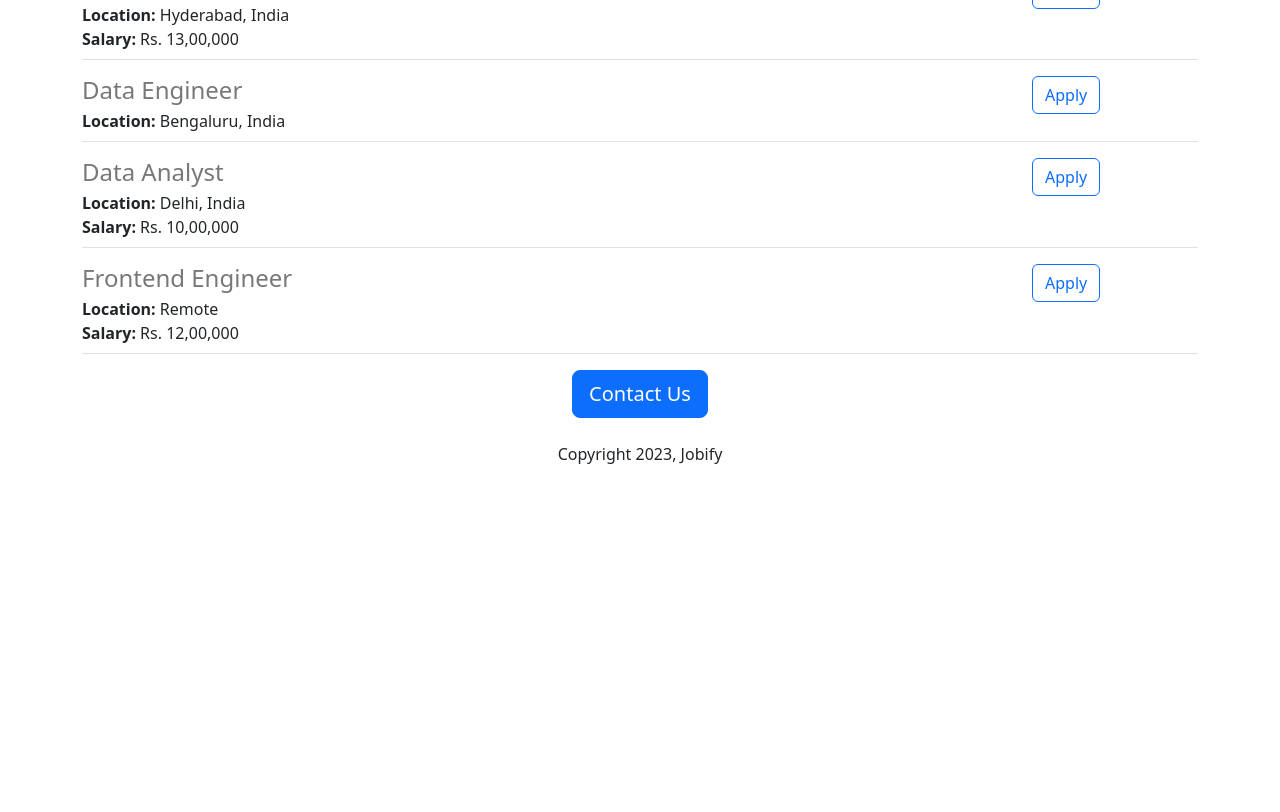
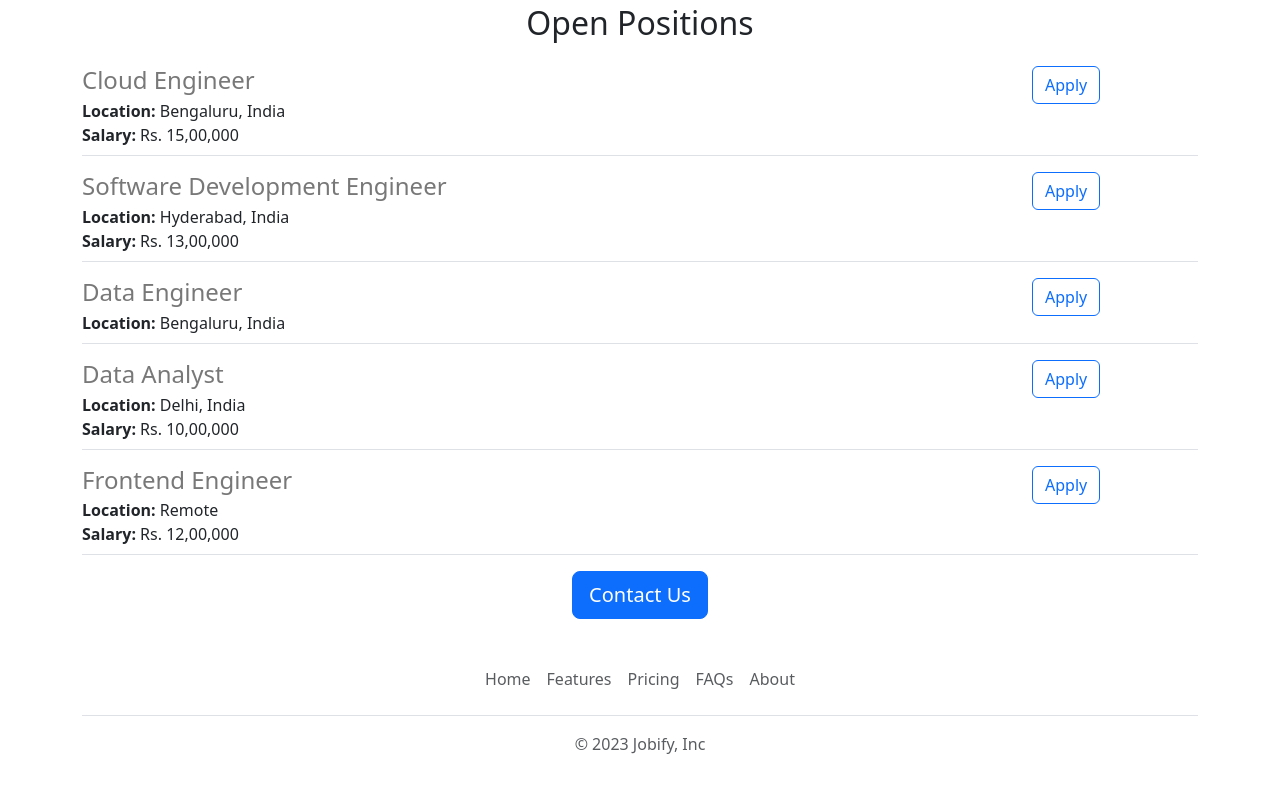
Before and after one commit to Sankalpjadhav/Jobify, a Flask app: page / in a window 1280 px wide. Shown: the part 860-1672 px from the top of the page. Before the commit the page ends 1324 px from the top, so only its background shows below. Run offline with Flask 3, Linux system fonts and the light colour scheme.

Commit message:
Functional and aesthetics improvement

```diff
--- /dev/null
+++ b/templates/footer.html
@@ -0,0 +1,12 @@
+<div class="container">
+  <footer class="py-3 my-4">
+    <ul class="nav justify-content-center border-bottom pb-3 mb-3">
+      <li class="nav-item"><a href="#" class="nav-link px-2 text-body-secondary">Home</a></li>
+      <li class="nav-item"><a href="#" class="nav-link px-2 text-body-secondary">Features</a></li>
+      <li class="nav-item"><a href="#" class="nav-link px-2 text-body-secondary">Pricing</a></li>
+      <li class="nav-item"><a href="#" class="nav-link px-2 text-body-secondary">FAQs</a></li>
+      <li class="nav-item"><a href="#" class="nav-link px-2 text-body-secondary">About</a></li>
+    </ul>
+    <p class="text-center text-body-secondary">&copy; 2023 Jobify, Inc</p>
+  </footer>
+</div>
--- a/templates/home.html
+++ b/templates/home.html
@@ -10,17 +10,25 @@
         height: 360px;
         width: 100%;
         object-fit: cover;
+        margin-bottom: 16px;
       }
     </style>
   </head>
   <body>
+    {% include 'nav.html' %}
+    <img class="img-fluid" id="banner" src="static/banner-1.jpg" alt="Do Something Great">
     <div class="container">
       <h1 class="text-center mt-4 mb-4">{{company_name}}</h1>
-      <img class="img-fluid" id="banner" src="https://jobify--sanky43jadhav.repl.co/static/banner.jpg" alt="Do Something Great">
-      <h2 class="text-center mt-2 mb-4">About Jobify</h2>
-      <p class="lead">
-        Lorem ipsum dolor sit amet, consectetur adipiscing elit, sed do eiusmod tempor incididunt ut labore et dolore magna aliqua. Ut enim ad minim veniam, quis nostrud exercitation ullamco laboris nisi ut aliquip ex ea commodo consequat. Duis aute irure dolor in reprehenderit in voluptate velit esse cillum dolore eu fugiat nulla pariatur. Excepteur sint occaecat cupidatat non proident, sunt in culpa qui officia deserunt mollit anim id est laborum.
-      </p>
+      <div class="row" style="margin-bottom:16px;">
+        <div class="col-md-6">
+          <p class="lead">
+            Lorem ipsum dolor sit amet, consectetur adipiscing elit, sed do eiusmod tempor incididunt ut labore et dolore magna aliqua. Ut enim ad minim veniam, quis nostrud exercitation ullamco laboris nisi ut aliquip ex ea commodo consequat. Duis aute irure dolor in reprehenderit in voluptate velit esse cillum dolore eu fugiat nulla pariatur. Excepteur sint occaecat cupidatat non proident, sunt in culpa qui officia deserunt mollit anim id est laborum.
+          </p>
+        </div>
+        <div class="d-none d-md-block col-md-6">
+          <img src="/static/working.jpg" style="height:320px; border-radius: 4px;">
+        </div>
+      </div>
       <h2 class="text-center mt-2 mb-4">Open Positions</h2>
       <div>
         {% for job in jobs %}
@@ -29,8 +37,8 @@
       </div>
       <div class="text-center">
         <button class="btn btn-primary btn-lg">Contact Us</button>
-        <p class="mt-4"> Copyright 2023, Jobify</p>
       </div>
     </div>
+    {% include 'footer.html' %}
   </body>
 </html>
--- /dev/null
+++ b/templates/nav.html
@@ -0,0 +1,9 @@
+<nav class="navbar shadow-sm fixed-top bg-white">
+  <div class="container-fluid">
+    <a class="navbar-brand" href="#">
+      <img src="/static/Jicon.png" alt="Logo" width="30" height="24" class="d-inline-block align-text-top">
+      Jobify
+    </a>
+  </div>
+</nav>
+<div style="height: 56px;"></div>
```
Also changed, not shown: static/Jicon.png (added), static/banner-1.jpg (added), 1 other file.
